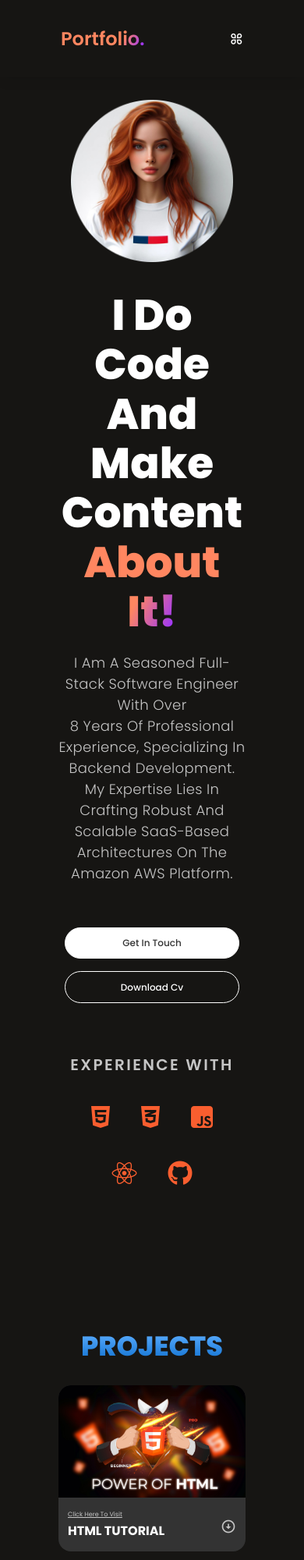
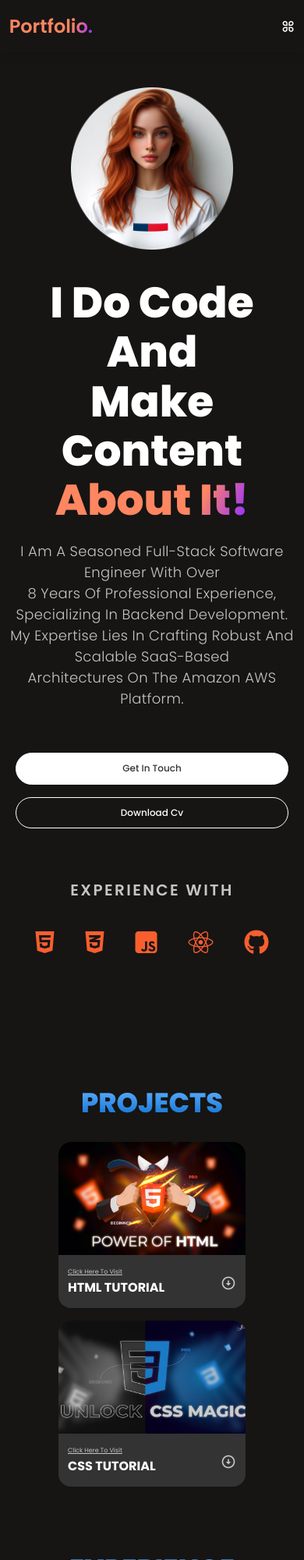
Before and after one commit to WaliullahRafi/Portfolio, a plain HTML site: page index.html in a window 390 px wide. Shown: the top 2000 px of the page at 78% size. Drawn offline with nearby package versions, Linux system fonts and the light colour scheme.

Commit message:
new responsive

```diff
--- a/responsive.css
+++ b/responsive.css
@@ -13,9 +13,25 @@
 
 
 @media (max-width: 425px){
+    section{
+        padding: 2rem 3%;
+    }
+
+    footer{
+        padding: 2rem 3%;
+    }
+
+    .header{
+        padding: 2rem 3%;
+    }
+
     .home .container .content .btn-g{
         display: flex;
         flex-direction: column;
+    }
+
+    .projects .projects-container{
+        gap: 2rem;
     }
 }
 
```
